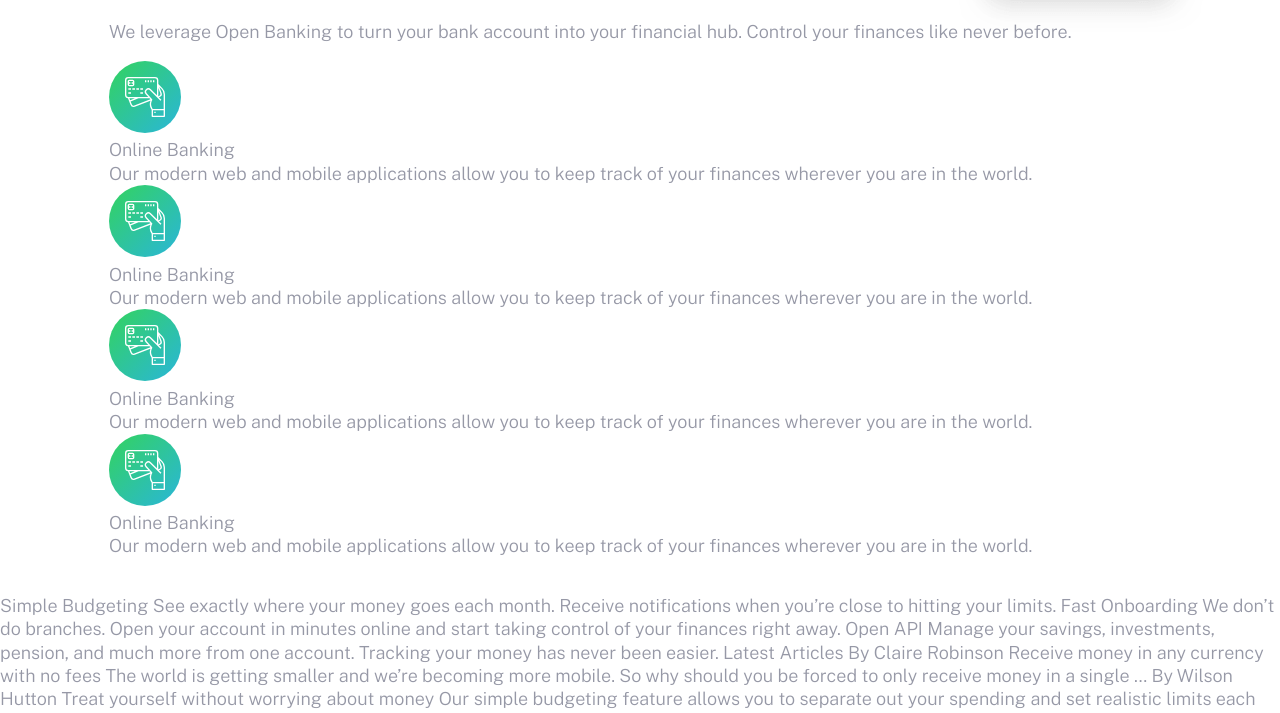
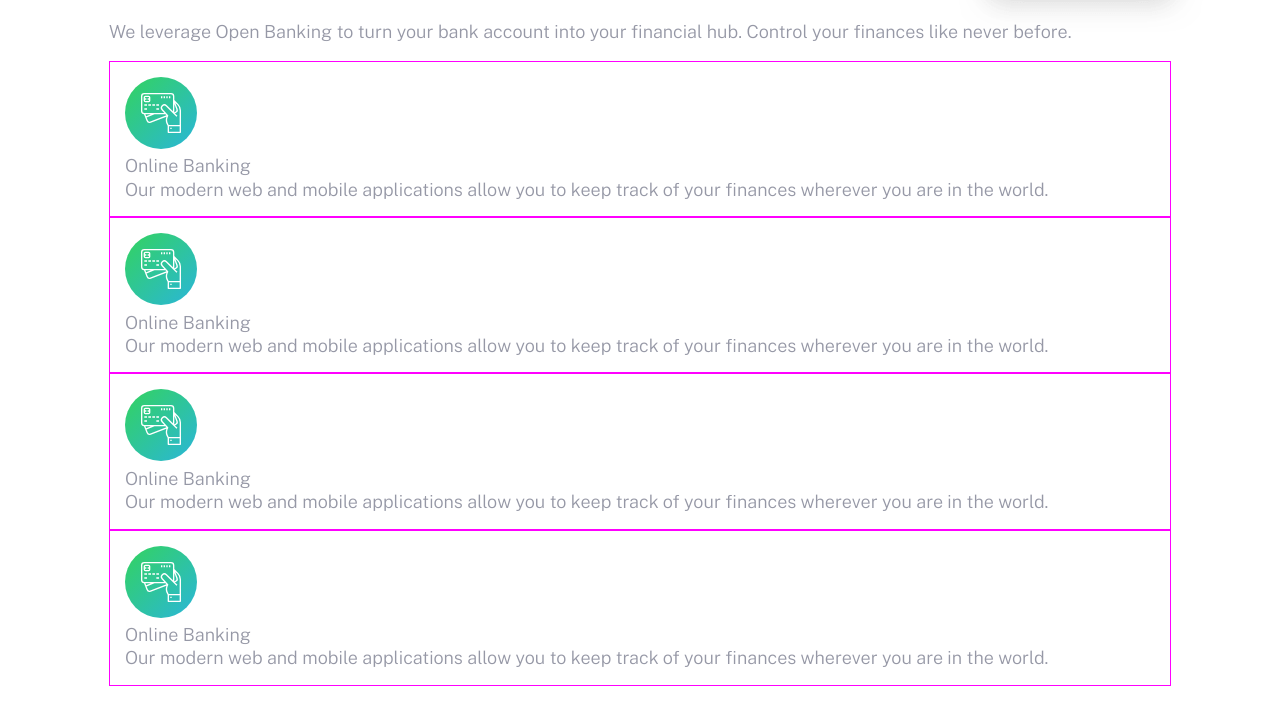
Before and after one commit to ChrisBSU/ConnectWebsite, a plain HTML site: page index.html in a window 1280 px wide. Shown: the part 810-1523 px from the top of the page. Drawn offline with nearby package versions, Linux system fonts and the light colour scheme.

Commit message:
Features testing update
Debug border added to features item flex box

```diff
--- a/app/scss/_features.scss
+++ b/app/scss/_features.scss
@@ -7,7 +7,8 @@
     }
 
     &__item{
-
+        border: 1px solid magenta;
+        padding: 0.9375rem;
         @include breakpoint-up(large){
             flex: 1;
         }
```
Also changed, not shown: app/scss/style.css, 1 other file.
